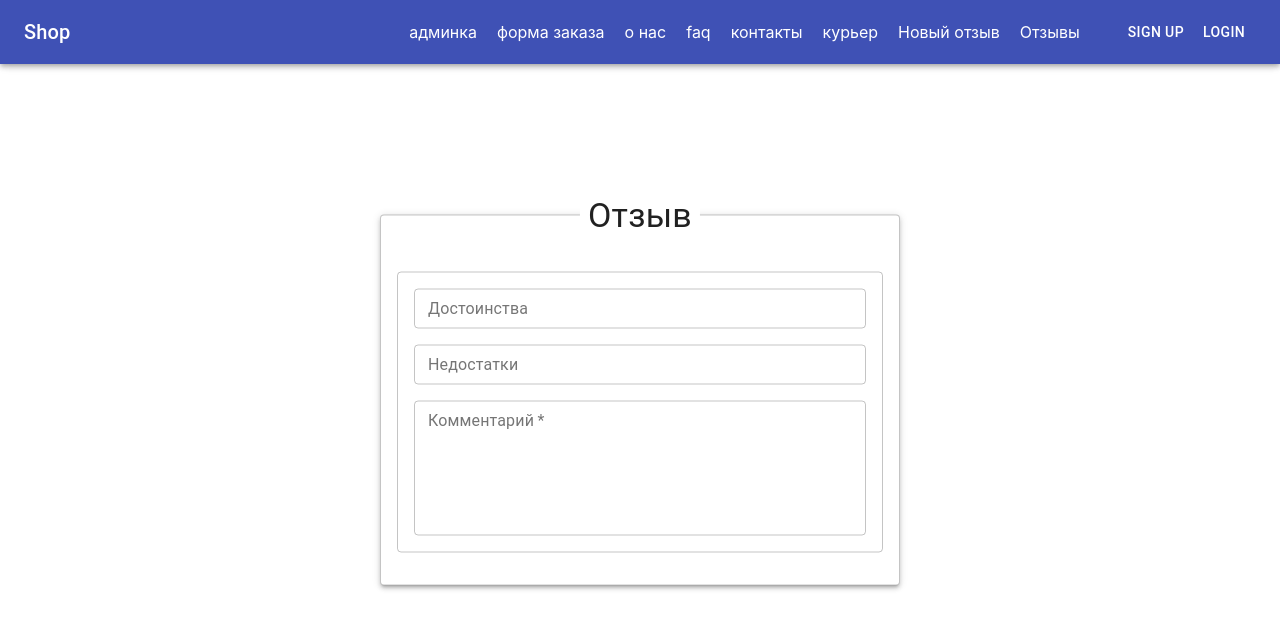
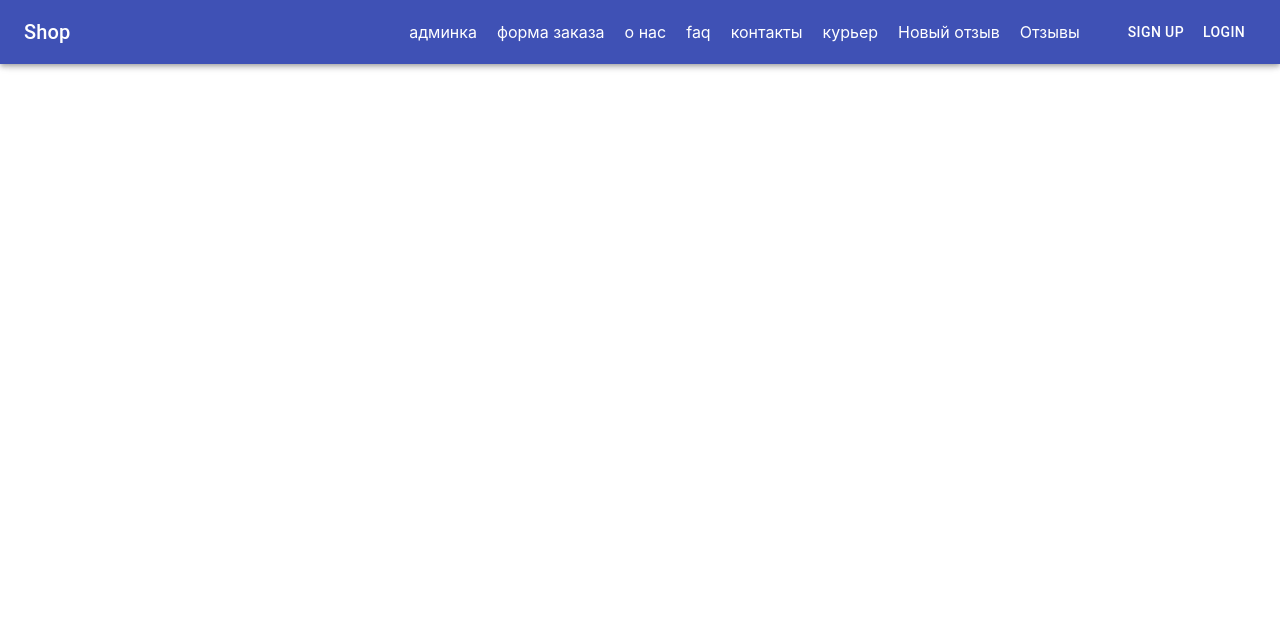
Before and after one commit to ESPD2020-2/ESDP2020, a React (Create React App) app in the folder frontend/: page /add-review in a window 1280 px wide. Shown: the top 628 px of the page. Built offline with nearby package versions, Linux system fonts and the light colour scheme; what react-swipeable-views-utils would draw is missing.

Commit message:
Временные изменения в компоненте

```diff
--- a/frontend/src/components/ReviewForm/ReviewForm.js
+++ b/frontend/src/components/ReviewForm/ReviewForm.js
@@ -4,51 +4,29 @@ import {connect} from "react-redux";
 import {createCustomer} from "../../store/actions/customersActions";
 import FormElement from '../UI/Form/FormElement';
 import Box from '@material-ui/core/Box';
-// import Typography from '@material-ui/core/Typography';
-// import Button from '@material-ui/core/Button';
-// import ShowTo from '../../hoc/ShowTo';
+import Button from '@material-ui/core/Button';
 import {withRouter} from 'react-router'
 
 class ReviewForm extends Component {
   state = {
-    // name: '',
-    // surname: '',
-    // patronymic: '',
-    // phone: '',
-    // email: '',
     advantages: '',
     disadvantages: '',
     comment: '',
     rating: '',
   };
 
-  submitFormHandler = async (event) => {
+  submitFormHandler = (event) => {
     event.preventDefault();
-    const reviewData = {
-      advantages: this.state.advantages,
-      disadvantages: this.state.disadvantages,
-      comment: this.state.comment,
-      rating: this.state.rating,
-    };
 
-    // if (this.props.user && this.props.user.role !== 'admin') { //добавить остальные роли
-    //   reviewData.customerId = this.props.user.customer._id;
-    // } else {
-    //   await this.props.createCustomer({
-    //     name: this.state.name,
-    //     surname: this.state.surname,
-    //     patronymic: this.state.patronymic,
-    //     phone: this.state.phone,
-    //     email: this.state.email,
-    //   });
-    //   reviewData.customerId = this.props.id;
-    // }
+    const formData = new FormData();
 
-    if (this.props.user && this.props.user.role === 'user') {
-      reviewData.customerId = this.props.user.customer._id;
-    }
+    Object.keys(this.state).forEach(key => {
+      let value = this.state[key];
 
-    this.props.create(reviewData);
+      formData.append(key, value);
+    });
+
+    this.props.onSubmit(formData);
   };
 
   inputChangeHandler = (event) => {
@@ -69,91 +47,6 @@ class ReviewForm extends Component {
     return (
       <form onSubmit={this.submitFormHandler}>
         <Grid container direction='column' alignItems='center'>
-          {/*<ShowTo user={this.props.user} role='admin'>*/}
-          {/*  <Grid item container xs>*/}
-          {/*    <Box p={3} style={{width: '100%'}}>*/}
-          {/*      <Grid item container spacing={2} style=*/}
-          {/*        {{*/}
-          {/*          border: '1px solid rgba(0, 0, 0, 0.23)',*/}
-          {/*          borderRadius: '4px',*/}
-          {/*          padding: '8px',*/}
-          {/*          position: 'relative'*/}
-          {/*        }}>*/}
-          {/*        <Box*/}
-          {/*          style={{*/}
-          {/*            position: 'absolute',*/}
-          {/*            top: '-17px',*/}
-          {/*            left: '8%',*/}
-          {/*            backgroundColor: '#fff',*/}
-          {/*          }}*/}
-          {/*          px={1}*/}
-          {/*        >*/}
-          {/*          <Typography variant='overline' component='h5'>Контактная информация</Typography>*/}
-          {/*        </Box>*/}
-          {/*        <Grid item xs={12} sm={4}>*/}
-          {/*          <FormElement*/}
-          {/*            type="text"*/}
-          {/*            size='small'*/}
-          {/*            propertyName='surname'*/}
-          {/*            title="Фамилия"*/}
-          {/*            onChange={this.inputChangeHandler}*/}
-          {/*            error={this.getFieldError('surname')}*/}
-          {/*            value={this.state.surname}*/}
-          {/*          />*/}
-          {/*        </Grid>*/}
-          {/*        <Grid item xs={12} sm={4}>*/}
-          {/*          <FormElement*/}
-          {/*            type="text"*/}
-          {/*            size='small'*/}
-          {/*            propertyName='name'*/}
-          {/*            title="Имя"*/}
-          {/*            onChange={this.inputChangeHandler}*/}
-          {/*            error={this.getFieldError('name')}*/}
-          {/*            value={this.state.name}*/}
-          {/*            required*/}
-          {/*          />*/}
-          {/*        </Grid>*/}
-          {/*        <Grid item xs={12} sm={4}>*/}
-          {/*          <FormElement*/}
-          {/*            type="text"*/}
-          {/*            size='small'*/}
-          {/*            propertyName='patronymic'*/}
-          {/*            title="Отчество"*/}
-          {/*            onChange={this.inputChangeHandler}*/}
-          {/*            error={this.getFieldError('patronymic')}*/}
-          {/*            value={this.state.patronymic}*/}
-          {/*            required*/}
-          {/*          />*/}
-          {/*        </Grid>*/}
-          {/*        <Grid item xs={12} sm={6}>*/}
-          {/*          <FormElement*/}
-          {/*            propertyName="phone"*/}
-          {/*            title="Телефон"*/}
-          {/*            type="tel"*/}
-          {/*            size='small'*/}
-          {/*            value={this.state.phone}*/}
-          {/*            onChange={this.inputChangeHandler}*/}
-          {/*            error={this.getFieldError('phone')}*/}
-          {/*            placeholder='Например 0312 55-55-55'*/}
-          {/*            required*/}
-          {/*          />*/}
-          {/*        </Grid>*/}
-          {/*        <Grid item xs={12} sm={6}>*/}
-          {/*          <FormElement*/}
-          {/*            propertyName="email"*/}
-          {/*            title="Электронная почта"*/}
-          {/*            type='email'*/}
-          {/*            size='small'*/}
-          {/*            value={this.state.email}*/}
-          {/*            onChange={this.inputChangeHandler}*/}
-          {/*            error={this.getFieldError('email')}*/}
-          {/*            required*/}
-          {/*          />*/}
-          {/*        </Grid>*/}
-          {/*      </Grid>*/}
-          {/*    </Box>*/}
-          {/*  </Grid>*/}
-          {/*</ShowTo>*/}
           <Grid item container xs>
             <Box p={3} style={{width: '100%'}}>
               <Grid item container spacing={2} style=
@@ -199,15 +92,15 @@ class ReviewForm extends Component {
                     required
                   />
                 </Grid>
-                {/*<Grid item xs>*/}
-                {/*  <Button*/}
-                {/*    type="submit"*/}
-                {/*    color="primary"*/}
-                {/*    variant="contained"*/}
-                {/*  >*/}
-                {/*    Отправить отзыв*/}
-                {/*  </Button>*/}
-                {/*</Grid>*/}
+                <Grid item xs>
+                  <Button
+                    type="submit"
+                    color="primary"
+                    variant="contained"
+                  >
+                    Отправить отзыв
+                  </Button>
+                </Grid>
               </Grid>
             </Box>
           </Grid>
--- a/frontend/src/containers/NewReview/NewReview.js
+++ b/frontend/src/containers/NewReview/NewReview.js
@@ -1,44 +1,9 @@
 import React from 'react';
+import makeStyles from "@material-ui/core/styles/makeStyles";
 import {useDispatch, useSelector} from "react-redux";
-import { makeStyles } from '@material-ui/core/styles';
-import Typography from "@material-ui/core/Typography";
-import Box from "@material-ui/core/Box";
-import Grid from '@material-ui/core/Grid';
-import Paper from "@material-ui/core/Paper";
 import {createReview} from "../../store/actions/reviewActions";
-import ReviewForm from "../../components/ReviewForm/ReviewForm";
 
 const useStyles = makeStyles((theme) => ({
-  wrap: {
-    [theme.breakpoints.up('sm')]: {
-      position: 'absolute',
-      top: '50%',
-      left: '50%',
-      transform: 'translate(-50%, -50%)',
-      padding: '0 16px',
-    },
-  },
-  titleWrap: {
-    [theme.breakpoints.down('xs')]: {
-      boxShadow: 'none',
-    },
-    [theme.breakpoints.up('sm')]: {
-      border: '1px solid rgba(0, 0, 0, 0.23)',
-    }
-  },
-  title: {
-    [theme.breakpoints.up('sm')]: {
-      position: 'absolute',
-      top: '-20px',
-      left: '50%',
-      transform: 'translateX(-50%)',
-      backgroundColor: '#fff'
-    },
-    [theme.breakpoints.down('xs')]: {
-      padding: "20px 0",
-      textAlign: 'center'
-    }
-  },
   formWrap: {
     [theme.breakpoints.down('xs')]: {
       paddingTop: "0px"
@@ -52,30 +17,107 @@ const NewReview = () => {
   const user = useSelector(state => state.users.user);
 
   const createReviewHandler = async (reviewData) => {
-    if(reviewData.customerId) {
+    if (reviewData.customerId) {
       await dispatch(createReview(reviewData));
     }
   };
 
+  const [open, setOpen] = React.useState(false);
+
+  const handleClickOpen = () => {
+    setOpen(true);
+  };
+  const handleClose = () => {
+    setOpen(false);
+  };
+
   return (
-    <>
-      <Grid container direction='column' alignItems='center' className={classes.wrap}>
-        <Grid item xs md={8} lg={5} xl={4}>
-          <Paper elevation={3} className={classes.titleWrap}>
-            <Box className={classes.title} px={1}>
-              <Typography variant="h4">Отзыв</Typography>
-            </Box>
-            <Box className={classes.formWrap} pt={5} pb={2}>
-              <ReviewForm
-                create={createReviewHandler}
-                user={user}
-              />
-            </Box>
-          </Paper>
-        </Grid>
-      </Grid>
-    </>
+    <div>
+
+    </div>
   );
 };
 
 export default NewReview;
+
+// import React from 'react';
+// import {useDispatch, useSelector} from "react-redux";
+// import { makeStyles } from '@material-ui/core/styles';
+// import Typography from "@material-ui/core/Typography";
+// import Box from "@material-ui/core/Box";
+// import Grid from '@material-ui/core/Grid';
+// import Paper from "@material-ui/core/Paper";
+// import {createReview} from "../../store/actions/reviewActions";
+// import ReviewForm from "../../components/ReviewForm/ReviewForm";
+//
+// const useStyles = makeStyles((theme) => ({
+//   wrap: {
+//     [theme.breakpoints.up('sm')]: {
+//       position: 'absolute',
+//       top: '50%',
+//       left: '50%',
+//       transform: 'translate(-50%, -50%)',
+//       padding: '0 16px',
+//     },
+//   },
+//   titleWrap: {
+//     [theme.breakpoints.down('xs')]: {
+//       boxShadow: 'none',
+//     },
+//     [theme.breakpoints.up('sm')]: {
+//       border: '1px solid rgba(0, 0, 0, 0.23)',
+//     }
+//   },
+//   title: {
+//     [theme.breakpoints.up('sm')]: {
+//       position: 'absolute',
+//       top: '-20px',
+//       left: '50%',
+//       transform: 'translateX(-50%)',
+//       backgroundColor: '#fff'
+//     },
+//     [theme.breakpoints.down('xs')]: {
+//       padding: "20px 0",
+//       textAlign: 'center'
+//     }
+//   },
+//   formWrap: {
+//     [theme.breakpoints.down('xs')]: {
+//       paddingTop: "0px"
+//     }
+//   },
+// }));
+//
+// const NewReview = () => {
+//   const classes = useStyles();
+//   const dispatch = useDispatch();
+//   const user = useSelector(state => state.users.user);
+//
+//   const createReviewHandler = async (reviewData) => {
+//     if (reviewData.customerId) {
+//       await dispatch(createReview(reviewData));
+//     }
+//   };
+//
+//   return (
+//     <>
+//       <Grid container direction='column' alignItems='center' className={classes.wrap}>
+//         <Grid item xs md={8} lg={5} xl={4}>
+//           <Paper elevation={3} className={classes.titleWrap}>
+//             <Box className={classes.title} px={1}>
+//               <Typography variant="h4">Отзыв</Typography>
+//             </Box>
+//             <Box className={classes.formWrap} pt={5} pb={2}>
+//               <ReviewForm
+//                 create={createReviewHandler}
+//                 user={user}
+//               />
+//             </Box>
+//           </Paper>
+//         </Grid>
+//       </Grid>
+//     </>
+//   );
+// };
+//
+// export default NewReview;
--- a/frontend/src/containers/Reviews/Reviews.js
+++ b/frontend/src/containers/Reviews/Reviews.js
@@ -125,6 +125,7 @@ const Reviews = () => {
         title="Отзывы"
         handleClose={handleClose}
         open={open}
+        actionHandler={createReviewHandler}
       >
         {<Box className={classes.formWrap} pt={5} pb={2}>
           <ReviewForm
```
Also changed, not shown: frontend/public/index.html (+9 -0 lines), frontend/src/components/UI/Dialog/DialogElement.js (+6 -3 lines).
